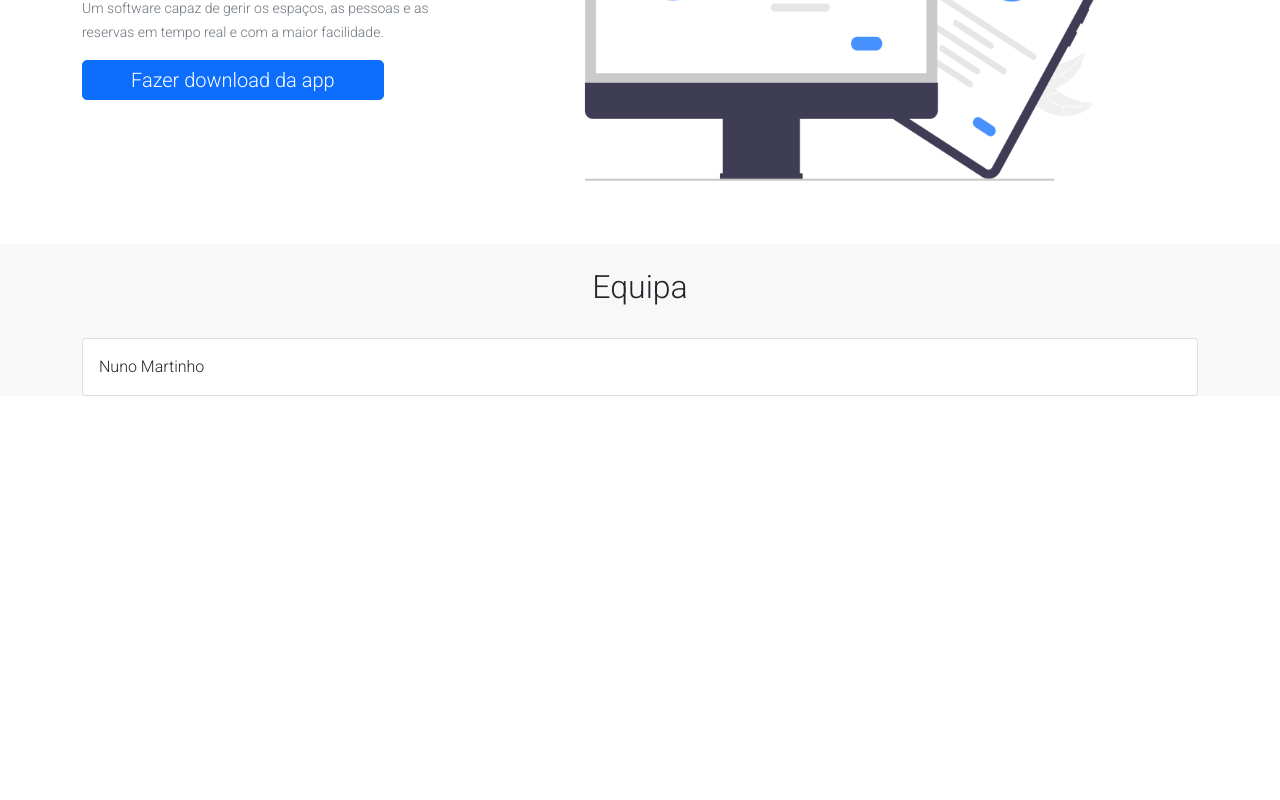
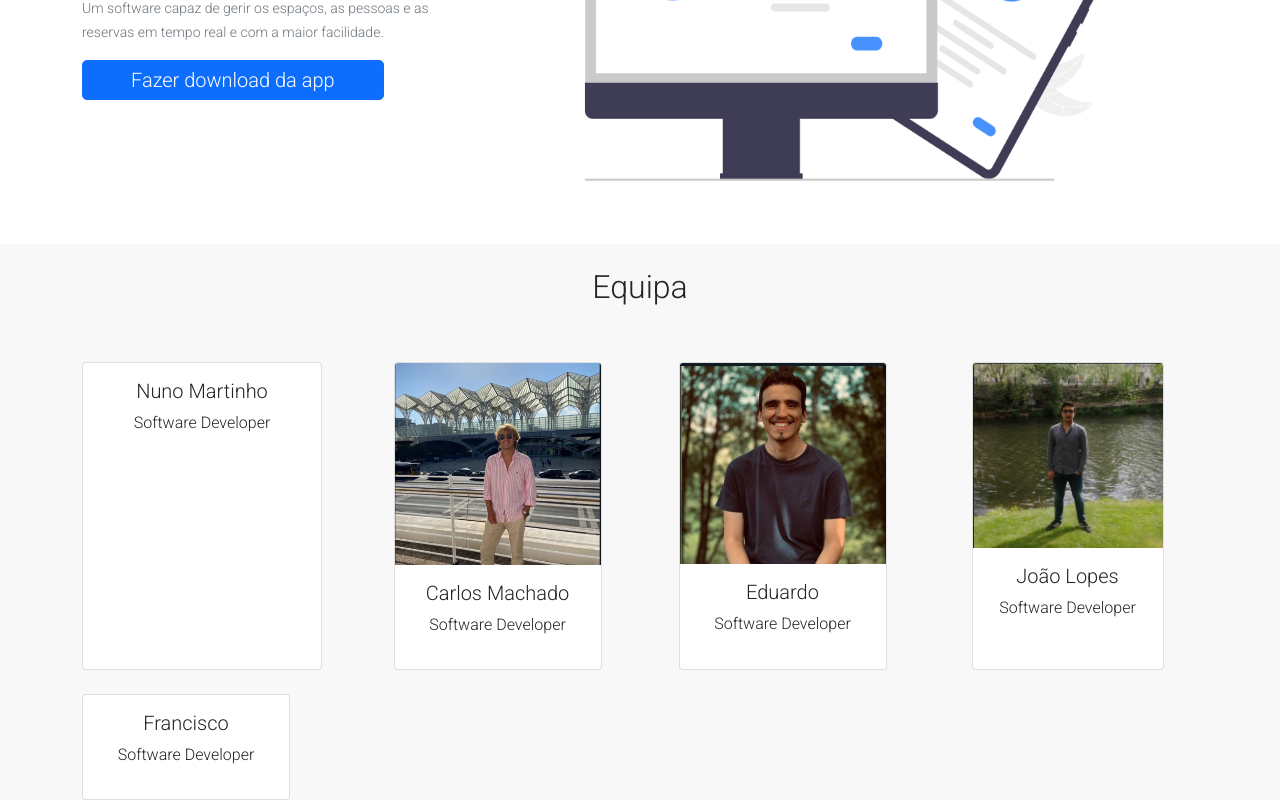
Before and after one commit to NunoMartinho-Tech/FrontEnd, a React (Create React App) app: page / in a window 1280 px wide. Shown: the part 456-1256 px from the top of the page. Before the commit the page ends 852 px from the top, so only its background shows below. Built offline with nearby package versions, Linux system fonts and the light colour scheme.

Commit message:
login
Login quase feito

```diff
--- a/src/App.js
+++ b/src/App.js
@@ -2,25 +2,28 @@ import React, {useState, useEffect} from "react";
 import { BrowserRouter as Router, Navigate, Route, Routes } from "react-router-dom"
 
 import LandingPage from './components/LandingPage';
-import UserHome from './components/Home'
+import UserHome from './components/Routes/home'
 import Login from './components/Login';
 import ProtectedRoute from './components/Routes/private';
 import axios from "axios";
 
 function App() {
 
-  const[isAuth,SetIsAuth] = useState(false);
   const[user,SetUser] = useState("");
 
   function getUser (data) {
-        axios.get('utilizadores/get',{params:data})
-        .then(
-          res =>{
-            SetUser(res.data.data)
-          })
+        /* const url = "utilizadores/get/ " + data;
+        axios.get(url)
+        .then(response =>{
+          if(response.data.sucesso){
+              SetUser(response.data.user)
+          }else{
+              alert("Erro: User não obtido")
+          }
+        })
         .catch(error=>{
-          alert("Error:" + error)
-        })
+          alert("Error1:" + error)
+        }) */
   }
 
   useEffect(()=>{
@@ -41,7 +44,7 @@ function App() {
 
           <Route path="/login" element={<Login SetUser={SetUser} />}/>
 
-          <Route path="/home" element={<ProtectedRoute path="/home" component={()=>{<UserHome user={user} setUser={SetUser}/>}} isAuth={isAuth}/>}/>
+          <Route path="/home/*" element={<ProtectedRoute path="/home" component={()=>{<UserHome user={user} setUser={SetUser}/>}} isAuth={user}/>}/>
 
         </Routes>
       </div>
--- a/src/components/Equipa/index.js
+++ b/src/components/Equipa/index.js
@@ -5,6 +5,8 @@ import Row from 'react-bootstrap/Row'
 import Col from 'react-bootstrap/Col'
 import Card from 'react-bootstrap/Card';
 import Eduardo from '../../images/Eduardo.png';
+import Carlos from '../../images/Carlos.png';
+import Joao from '../../images/Joao.png';
 
 import '../../scss/LandingPage.scss';
 
@@ -19,12 +21,55 @@ function Equipa() {
                 </Col>
             </Row>
             <Row>
-                <Col>
-                    <Card>
-                        {/* <Card.Image variant="top" src={Eduardo} /> */}
+                <Col className='d-flex justify-content-start mt-4'>
+                <Card style={{ width: '15rem' }}>
                         <Card.Body>
-                            <Card.Text>
-                                Nuno Martinho
+                        <Card.Title className= "text-center">Nuno Martinho</Card.Title>
+                        <Card.Text class= "text-center">
+                                Software Developer
+                            </Card.Text>
+                        </Card.Body>
+                    </Card>
+                </Col>
+                <Col className='d-flex justify-content-center mt-4'>
+                    <Card   style={{ width: '13rem' }}>
+                        <Card.Img  variant="top" src={Carlos} />
+                        <Card.Body>
+                        <Card.Title className= "text-center">Carlos Machado</Card.Title>
+                            <Card.Text class= "text-center">
+                                Software Developer
+                            </Card.Text>
+                        </Card.Body>
+                    </Card>
+                </Col>
+                <Col className='d-flex justify-content-center mt-4'>
+                <Card  style={{ width: '13rem' }}>
+                        <Card.Img variant="top" src={Eduardo} />
+                        <Card.Body >
+                        <Card.Title className= "text-center">Eduardo</Card.Title>
+                        <Card.Text class= "text-center">
+                                Software Developer
+                            </Card.Text>
+                        </Card.Body>
+                    </Card>
+                </Col>
+                <Col className='d-flex justify-content-center mt-4'>
+                <Card  style={{ width: '12rem'}}>
+                        <Card.Img variant="top" src={Joao}/>
+                        <Card.Body>
+                        <Card.Title className= "text-center">João Lopes</Card.Title>
+                        <Card.Text class= "text-center">
+                                Software Developer
+                            </Card.Text>
+                        </Card.Body>
+                    </Card>
+                </Col>
+                <Col className='d-flex justify-content-start mt-4'>
+                <Card  style={{ width: '13rem' }}>
+                        <Card.Body>
+                        <Card.Title className= "text-center">Francisco</Card.Title>
+                        <Card.Text class= "text-center">
+                                Software Developer
                             </Card.Text>
                         </Card.Body>
                     </Card>
--- a/src/components/Home/index.js
+++ /dev/null
@@ -1,14 +0,0 @@
-import React from 'react'
-import LandingPage from '../LandingPage';
-import HomeUser from '../Routes/home';
-
-function UserHome({user, setUser,  ...rest}) {
-  if(user){
-    return(<HomeUser setUser={setUser} />)
-  }
-  return (
-    <LandingPage/>
-  )
-}
-
-export default UserHome
--- a/src/components/Login/index.js
+++ b/src/components/Login/index.js
@@ -1,4 +1,4 @@
-import React, { useState } from 'react'
+import React, { useEffect, useState } from 'react'
 import 'bootstrap/dist/css/bootstrap.min.css';
 import Container from 'react-bootstrap/Container'
 import Row from 'react-bootstrap/Row'
@@ -12,17 +12,17 @@ import Form from 'react-bootstrap/Form';
 import axios from 'axios';
 import Swal from 'sweetalert2';
 
-const baseUrl = "https://softinsa.herokuapp.com";
-
-function Login(SetUser, ...rest) {
+function Login({SetUser: SetUser, ...rest}) {
 
   const[loggedIn,SetloggedIn] = useState(false);
   const[email,SetEmail] = useState("");
-  const[passe,SetPasse] = useState("")
+  const[passe,SetPasse] = useState("");
 
-    if(loggedIn){
+  useEffect(()=>{
+    if(loggedIn)
       <Navigate to="/home/dasboard"/>
-    }else{
+  },[])
+
       return(
           <Container fluid className='Login'>
             <Row >
@@ -61,7 +61,6 @@ function Login(SetUser, ...rest) {
               </Col>
             </Row>
           </Container>)
-    }
 
     function onLogin(){
       if (email==="") {
@@ -75,21 +74,14 @@ function Login(SetUser, ...rest) {
           email: email,
           password: passe
         }
-        const url = baseUrl + "utilizadores/login"
-        axios.post(url,data)
+
+        axios.post("/auth/loginGestor",data)
         .then(response=>{
-            if(response.data.sucesso){
+            if(response.data.sucesso===true){
               localStorage.setItem('token', response.data.token);
-              localStorage.setItem('id',response.data.id);
-              localStorage.setItem('centro', response.data.centro);
-              SetloggedIn(true)
-              SetUser(response.data.data)
-              Swal.fire(
-                  'Sucesso!',
-                  'Log in feito com sucesso',
-                  'success'
-              );
-              <Navigate to="/home/dasboard" />
+              localStorage.setItem('id',response.data.user.id);
+              SetloggedIn(true);
+              SetUser(response.data.user);
             }else{
               Swal.fire(
                     'Oops..Não foi possível fazer o log in!',
@@ -99,7 +91,7 @@ function Login(SetUser, ...rest) {
             }
         })
         .catch(error=>{
-          alert("Erro: "+error)
+          alert("Erro: " + error);
         })
       }
     }
--- a/src/components/Routes/home.js
+++ b/src/components/Routes/home.js
@@ -1,8 +1,10 @@
 import React from 'react'
 
-function UserHomePage() {
+function UserHomePage({user, setUser,  ...rest}) {
   return (
-    <div>UserHomePage</div>
+    <>
+      Estas dentro do site teoricamente
+    </>
   )
 }
 
--- a/src/components/Routes/private.js
+++ b/src/components/Routes/private.js
@@ -1,15 +1,15 @@
-import React, {Component} from 'react'
+import React from 'react'
 import {Route, Navigate} from 'react-router-dom'
 
-function ProtectedRoute({ isAuth, Component, ...rest}){
-    return <Route {...rest} render={(props) => {
+function ProtectedRoute({ isAuth: isAuth, component: Component, ...rest}){
+    return (
+    <Route {...rest} render={(props) => {
         if (isAuth){
             return <Component/>
         }else {
             return <Navigate to={{pathname: '/', state: {from: props.location}}}/>
         }
     }}>
-
-    </Route>
+    </Route>)
 }
 export default ProtectedRoute
--- a/src/index.js
+++ b/src/index.js
@@ -4,7 +4,8 @@ import './index.css';
 import App from './App';
 import axios from 'axios';
 
-axios.defaults.baseURL = 'http://localhost:4000'
+//"https://softinsa.herokuapp.com/"
+axios.defaults.baseURL = 'http://localhost:4000/'
 axios.defaults.headers.common['Authorization'] = 'Bearer ' + localStorage.getItem('token')
 
 
```
